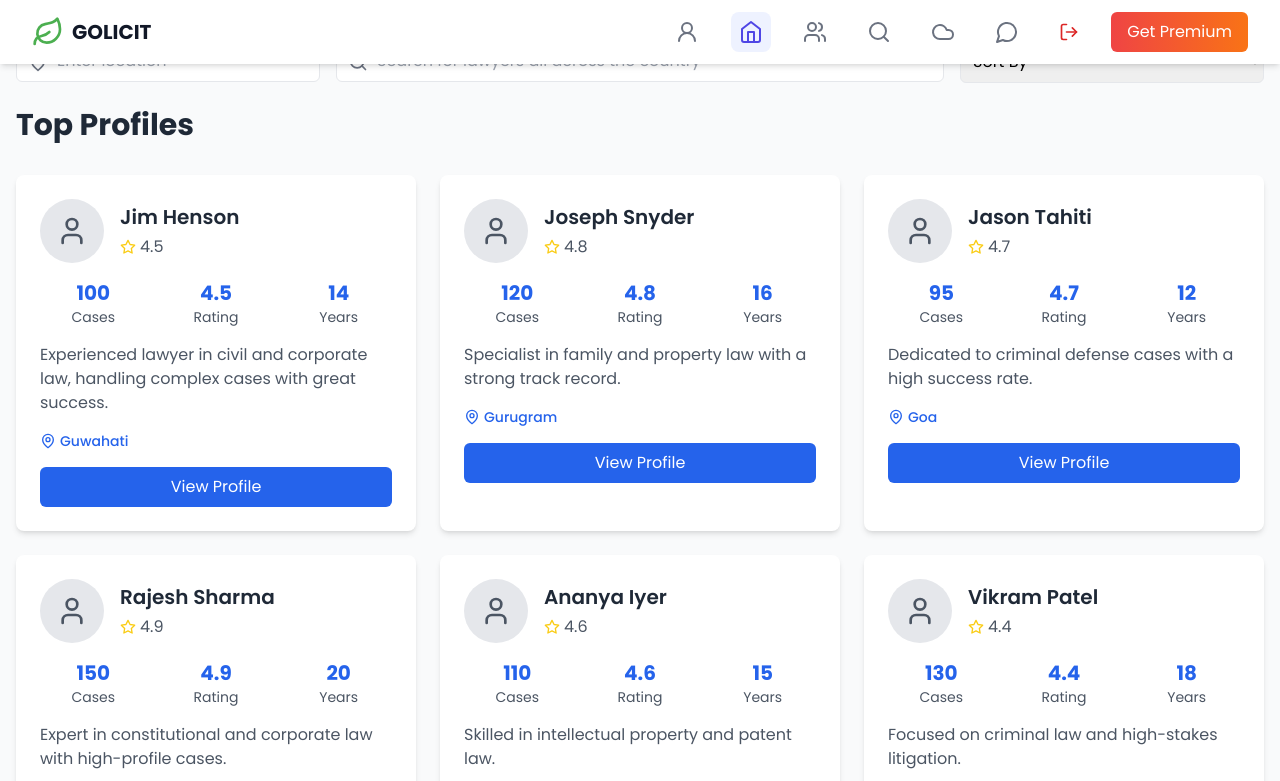
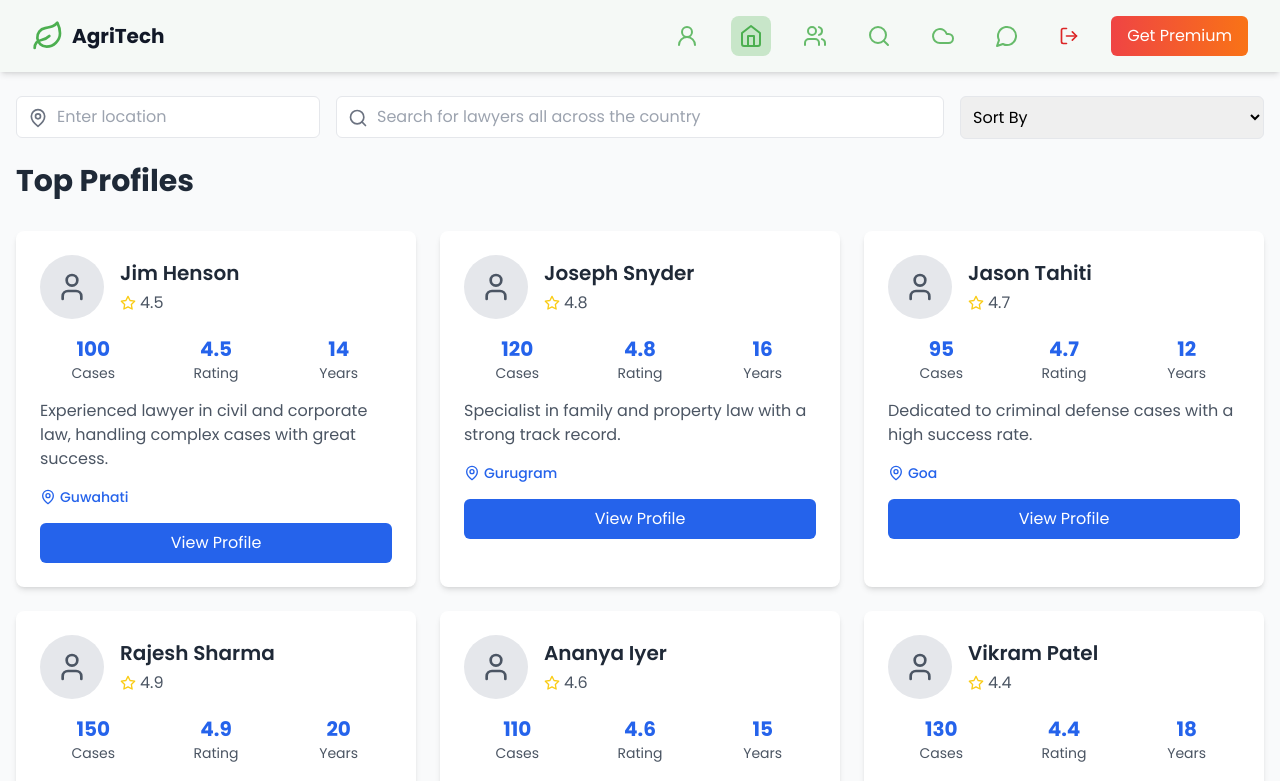
Before and after one commit to Iqapex/AgriTech, a React (Vite) app in the folder Frontend/: page /home in a window 1280 px wide. Shown: the top 781 px of the page. Built offline with nearby package versions, Linux system fonts and the light colour scheme; sample sign-in values are in the browser's storage.

Commit message:
fix color of navbar

```diff
--- a/Frontend/src/components/CreateGroupModal.tsx
+++ b/Frontend/src/components/CreateGroupModal.tsx
@@ -19,7 +19,7 @@ export default function CreateGroupModal({ onClose, onCreateGroup }: CreateGroup
   };
 
   return (
-    <div className="fixed inset-0 bg-black bg-opacity-50 flex items-center justify-center z-50">
+    <div className="fixed inset-0 bg-black bg-opacity-50 flex items-center w-m justify-center z-50">
       <div className="bg-white rounded-lg p-6 w-full max-w-md">
         <div className="flex justify-between items-center mb-4">
           <h2 className="text-xl font-semibold">Create a group</h2>
--- a/Frontend/src/components/Navbar.tsx
+++ b/Frontend/src/components/Navbar.tsx
@@ -49,12 +49,12 @@ export default function Navbar({ setIsAuth }: NavbarProps) {
   };
 
   return (
-    <nav className="fixed top-0 w-full bg-white shadow-md z-50">
+    <nav className="fixed top-0 w-full bg-green-50 shadow-md py-1 z-50">
       <div className="max-w-7xl mx-auto px-4 sm:px-6 lg:px-8">
         <div className="flex justify-between items-center h-16">
           <Link to="/" className="flex items-center space-x-2">
             <Leaf className="h-8 w-8 text-green-600" />
-            <span className="text-xl font-bold text-gray-900">GOLICIT</span>
+            <span className="text-xl font-bold text-gray-900">AgriTech</span>
           </Link>
 
           <div className="hidden md:flex items-center space-x-6">
@@ -64,8 +64,8 @@ export default function Navbar({ setIsAuth }: NavbarProps) {
                 to={link.to}
                 className={`p-2 rounded-lg transition-all relative ${
                   isActive(link.to)
-                    ? "text-indigo-600 bg-indigo-50"
-                    : "text-gray-500 hover:text-indigo-600 hover:bg-gray-100"
+                    ? "text-green-600 bg-green-200"
+                    : "text-green-500 hover:text-green-600 hover:bg-green-100"
                 }`}
               >
                 <div className="w-6 h-6 flex items-center justify-center">{link.icon}</div>
@@ -104,7 +104,7 @@ export default function Navbar({ setIsAuth }: NavbarProps) {
               <Link
                 key={link.to}
                 to={link.to}
-                className="flex items-center space-x-2 text-gray-700 hover:text-indigo-600 transition-all"
+                className="flex items-center space-x-2 text-gray-700 hover:text-green-600 transition-all"
                 onClick={() => setIsMobileMenuOpen(false)}
               >
                 {link.icon} <span>{link.name}</span>
--- a/Frontend/src/pages/Home.tsx
+++ b/Frontend/src/pages/Home.tsx
@@ -147,7 +147,7 @@ export default function Home() {
   };
 
   return (
-    <div className="min-h-screen bg-gray-50 pt-10 px-4">
+    <div className="min-h-screen bg-gray-50 pt-24 px-4">
       <div className="max-w-7xl mx-auto">
         <div className="flex gap-4 mb-6">
           <div className="relative w-1/4">
--- a/Frontend/src/pages/ProfileInfo.tsx
+++ b/Frontend/src/pages/ProfileInfo.tsx
@@ -143,7 +143,7 @@ const ProfileInfo: React.FC = () => {
   };
 
   return (
-    <div className="min-h-screen bg-sky-100 p-4">
+    <div className="min-h-screen bg-sky-100 p-4 pt-20">
       <div className="flex flex-col md:flex-row gap-4">
         {/* Left sidebar */}
         <div className="w-full md:w-1/5 bg-white p-4 rounded-lg shadow-sm">
```
